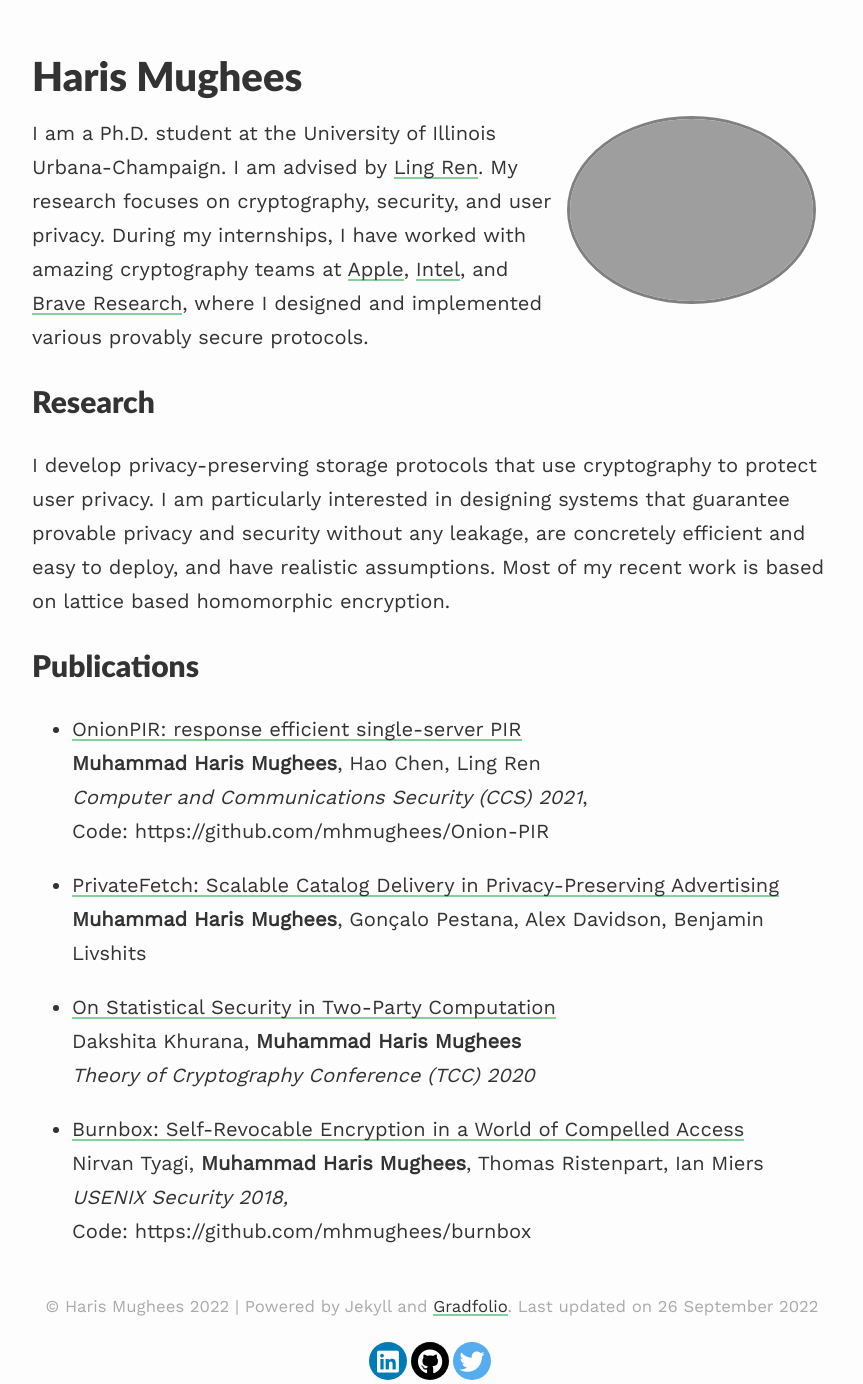
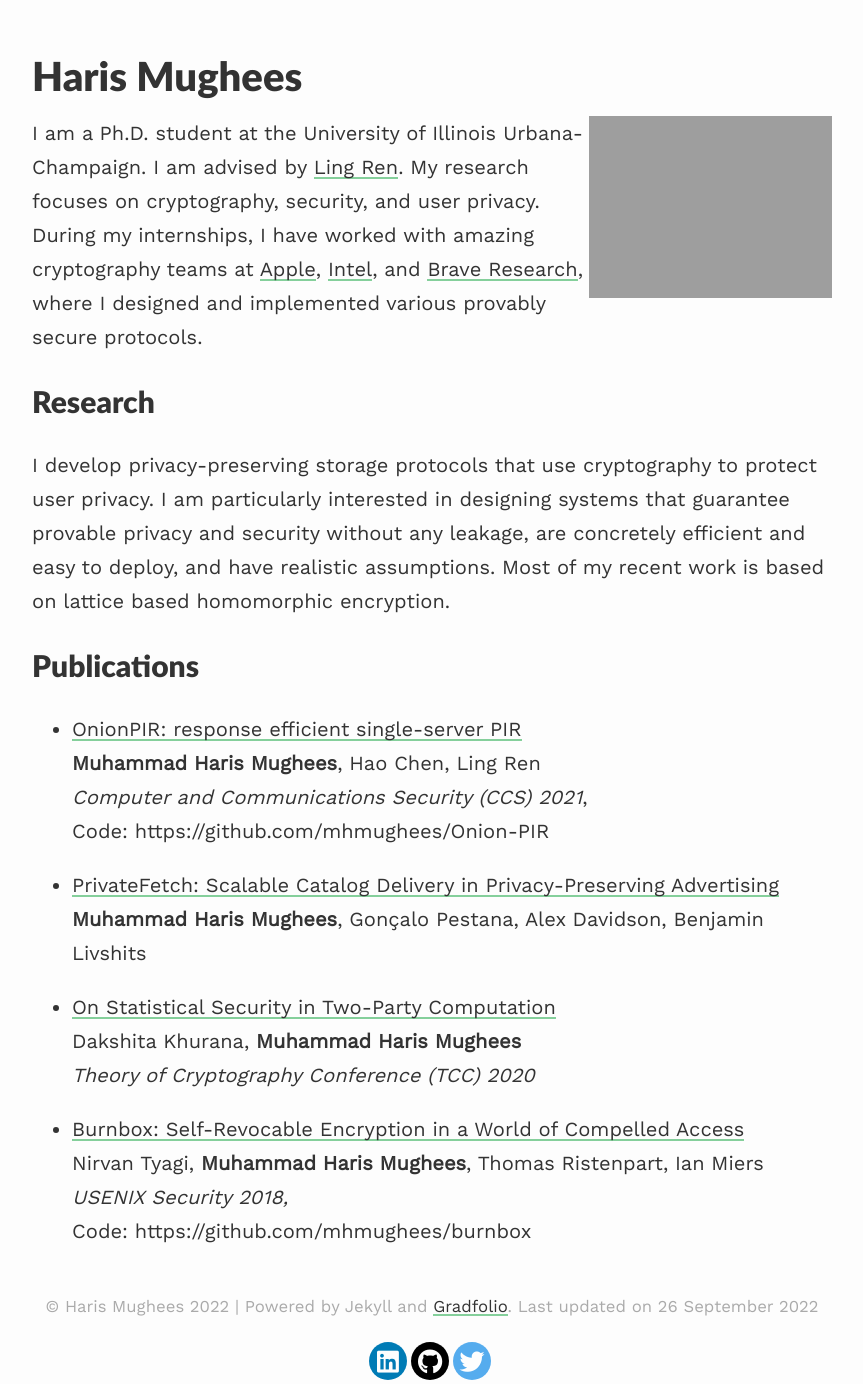
Before and after one commit to mhmughees/mhmughees.github.io, a Jekyll site: the page built from index.md, in a window 1280 px wide. Shown: the whole page, without its empty margins (208-1071 px from the left). Built offline with Jekyll 4.4.1, drawn with Linux system fonts in a browser that asks for light colours; nearby versions of some CDN libraries.

Commit message:
Update profile.scss

```diff
--- a/assets/css/_sass/profile.scss
+++ b/assets/css/_sass/profile.scss
@@ -1,12 +1,6 @@
 /* Profile */
 .profile {
-    border-style: solid;
-    border-color: $light-gray;
-    margin-left: 1rem;
-    margin-right: 1rem;
-    margin-bottom: 1rem;
-    border-radius: 6px;
-    border-radius: 50%;
+
 }
 
 .left {
```
